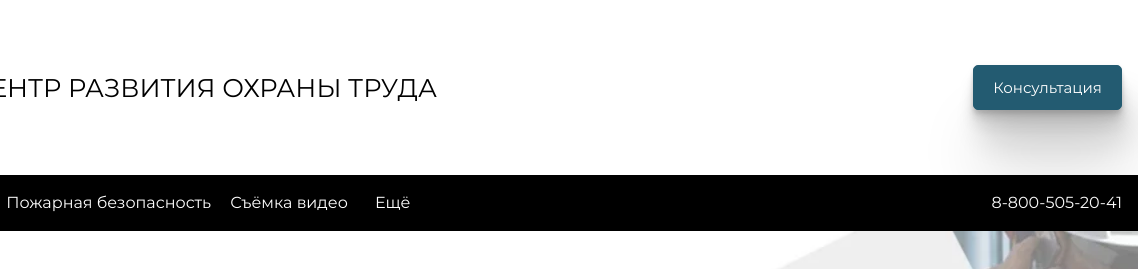
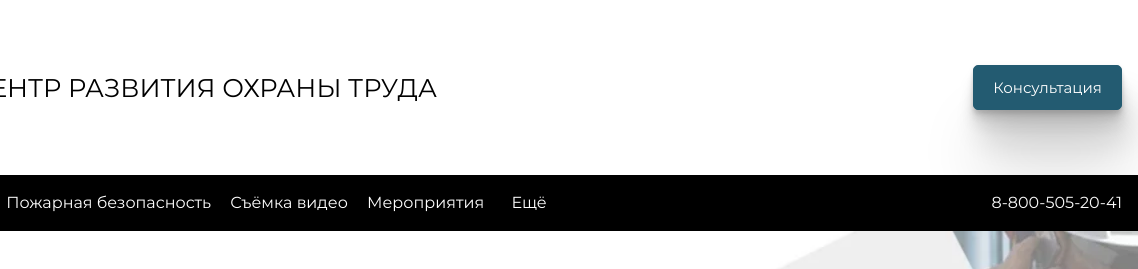
Before and after one commit to jm-spb/mrbychkovvasiliy, a Gatsby site: page / in a window 1280 px wide. Shown: the top 269 px of the page, 142-1280 px from the left. Built offline with nearby package versions, Linux system fonts and the light colour scheme; Gatsby itself is replaced by a stand-in of ours.

Commit message:
add activities link

```diff
--- a/src/content/Navbar.js
+++ b/src/content/Navbar.js
@@ -10,6 +10,10 @@ export const mainNavLinks = [
   {
     name: 'Съёмка видео',
     link: '/video-making',
+  },
+  {
+    name: 'Мероприятия',
+    link: '/activities',
   },
 ];
 
```
